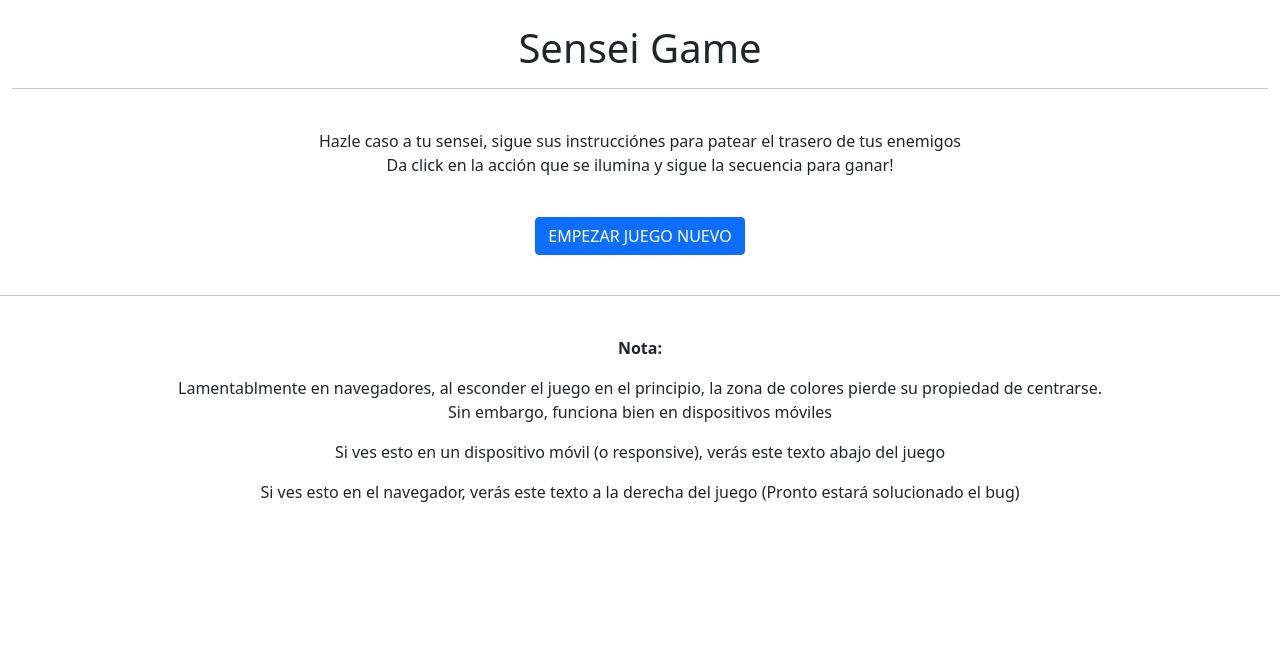
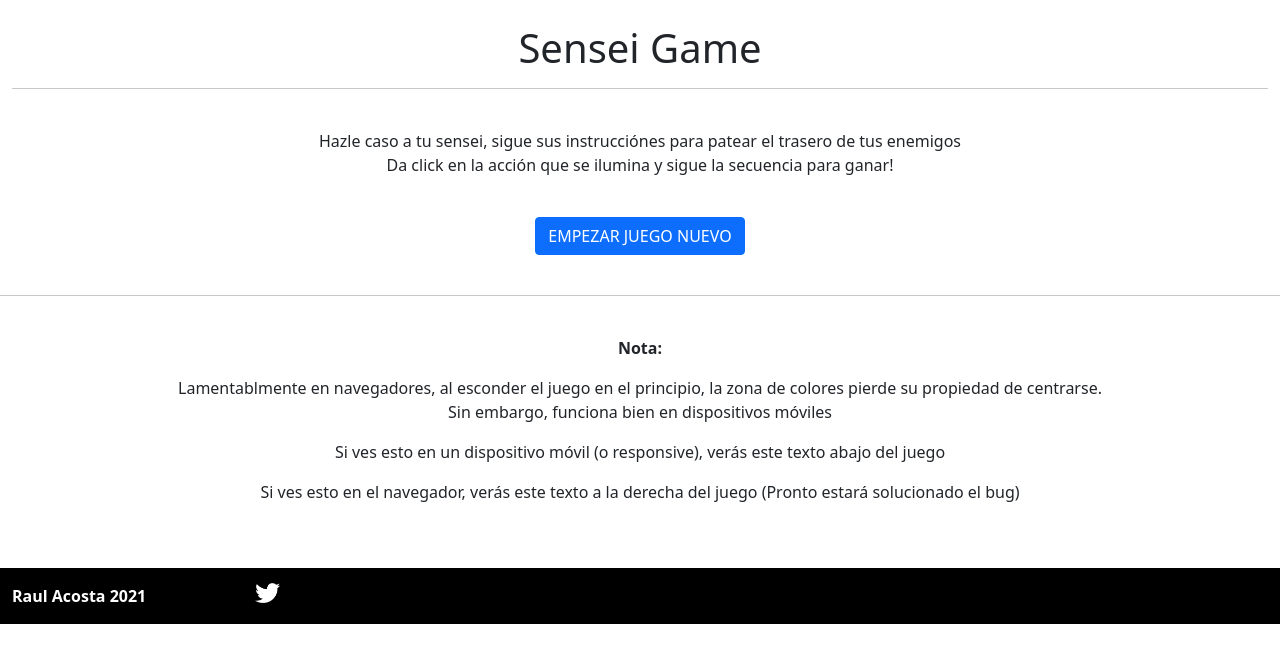
Before and after one commit to RaulAcosta95/KickHisAssGame, a plain HTML site: page index.html in a window 1280 px wide. Drawn offline with nearby package versions, Linux system fonts and the light colour scheme.

Commit message:
Añado el footer

```diff
--- a/css/estilos1.css
+++ b/css/estilos1.css
@@ -48,6 +48,18 @@ col{
     background-color: #aaf0a9;
 }
 
+/* Mi FOOTER */
+footer{
+    background-color: black;
+    color: white;
+    bottom: 0;
+}
+footer img{
+	margin-left: 30px;
+	margin-top: 15px;
+}
+/* /MI FOOTER */
+
 /* Clases opcionales */
 .floatleft{
     float: left;
--- a/index.html
+++ b/index.html
@@ -68,7 +68,20 @@
             <p>Si ves esto en el navegador, verás este texto a la derecha del juego (Pronto estará solucionado el bug)</p>
         </article>
     </section>
+    <br><br>
+    <footer>
+        <div class="container-fluid">
+            <div class="row ">
+                <div class="col-6 col-md-2 mt-3 ">
+                    <p class="floatleft align-self-center text-center " > <b>Raul Acosta 2021 </b> </p>
+                </div>
+                <div class="col-1 ">
+                    <a target="_blank" href="https://twitter.com/raul_acosta95" class=""><img src="Imagenes/twitter.jpg" height="20"></a>
+                </div>
+            </div>
+        </div>
 
+    </footer>
     <script src="./js/Script1.js"></script>
     <script src="https://cdn.jsdelivr.net/npm/bootstrap@5.0.0-beta1/dist/js/bootstrap.bundle.min.js" integrity="sha384-ygbV9kiqUc6oa4msXn9868pTtWMgiQaeYH7/t7LECLbyPA2x65Kgf80OJFdroafW" crossorigin="anonymous"></script>
 </body>
```
Also changed, not shown: Imagenes/twitter.jpg (added).
